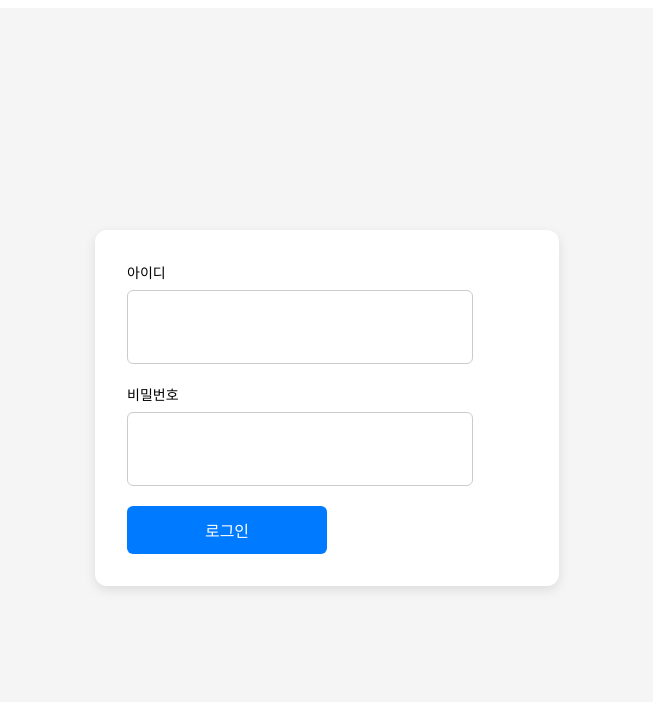
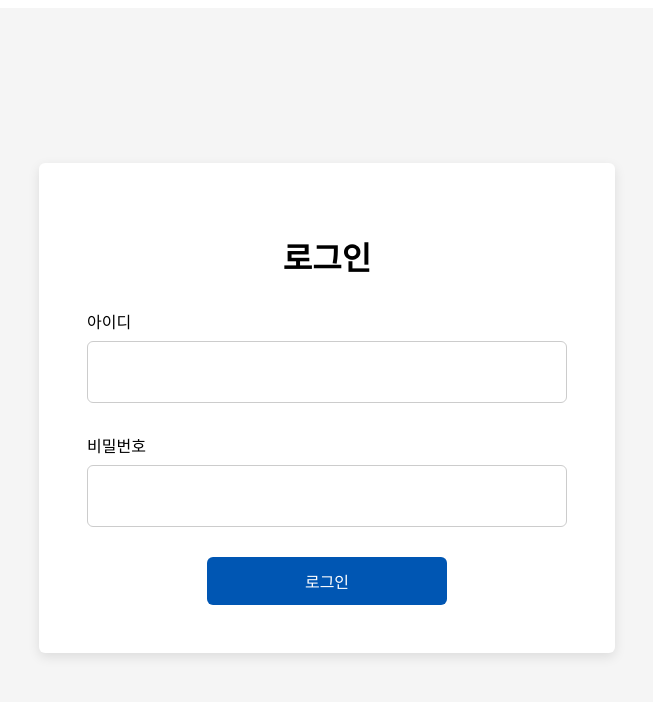
Before and after one commit to hdssong/KNP_SYSTEM, a React (Vite) app in the folder frontend/: page / in a window 1280 px wide. Shown: the top 702 px of the page, without its empty margins (313-966 px from the left). Built offline with nearby package versions, Linux system fonts and the light colour scheme.

Commit message:
Design: 로그인 화면 styled-components 적용

```diff
--- a/frontend/src/pages/Login.jsx
+++ b/frontend/src/pages/Login.jsx
@@ -4,32 +4,37 @@ import styled from "styled-components";
 
 const LoginWrapper = styled.div`
   display: flex;
+  align-items: center;
   justify-content: center;
-  align-items: center;
   height: 100vh;
   background-color: #f5f5f5;
 `;
 
+const Title = styled.h1`
+  text-align: center;
+  margin-bottom: 30px;
+`;
+
 const LoginForm = styled.form`
-  width: 400px;
-  padding: 32px;
+  display: flex;
+  flex-direction: column;
+  width: 480px;
+  padding: 48px;
   background-color: white;
-  border-radius: 12px;
+  border-radius: 6px;
   box-shadow: 0 4px 12px rgba(0, 0, 0, 0.1);
 `;
 
 const Label = styled.label`
-  display: block;
-  font-size: 14px;
+  font-size: 16px;
   margin-bottom: 8px;
 `;
 
 const Input = styled.input`
-  width: 80%;
-  height: 48px;
+  height: 32px;
   font-size: 16px;
-  padding: 12px;
-  margin-bottom: 20px;
+  padding: 14px;
+  margin-bottom: 30px;
   border: 1px solid #ccc;
   border-radius: 6px;
 `;
@@ -38,12 +43,14 @@ const LoginButton = styled.button`
   width: 50%;
   height: 48px;
   font-size: 16px;
-  background-color: #007bff;
+  background-color: #0056b3;
   color: white;
   border: none;
   border-radius: 6px;
+  margin: 0 auto;
+  cursor: pointer;
   &:hover {
-    background-color: #0056b3;
+    background-color: #3a80cb;
   }
 `;
 
@@ -63,6 +70,7 @@ const Login = () => {
   return (
     <LoginWrapper>
       <LoginForm onSubmit={hadleLogin}>
+        <Title>로그인</Title>
         <Label>아이디</Label>
         <Input type="text" value={id} onChange={(e) => setId(e.target.value)} />
         <Label>비밀번호</Label>
--- /dev/null
+++ b/package.json
@@ -0,0 +1,5 @@
+{
+  "dependencies": {
+    "styled-components": "^6.1.19"
+  }
+}
```
Also changed, not shown: 1 other file (tests, documents, lock files or other folders).
